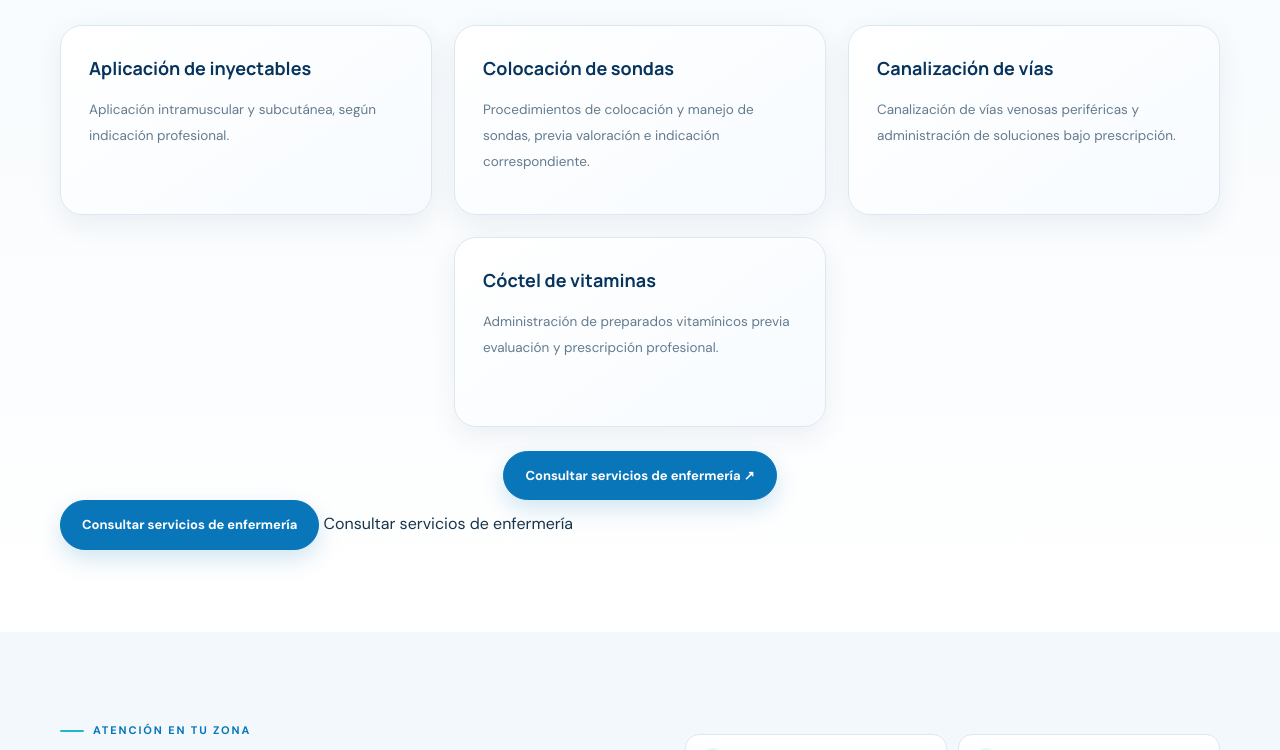
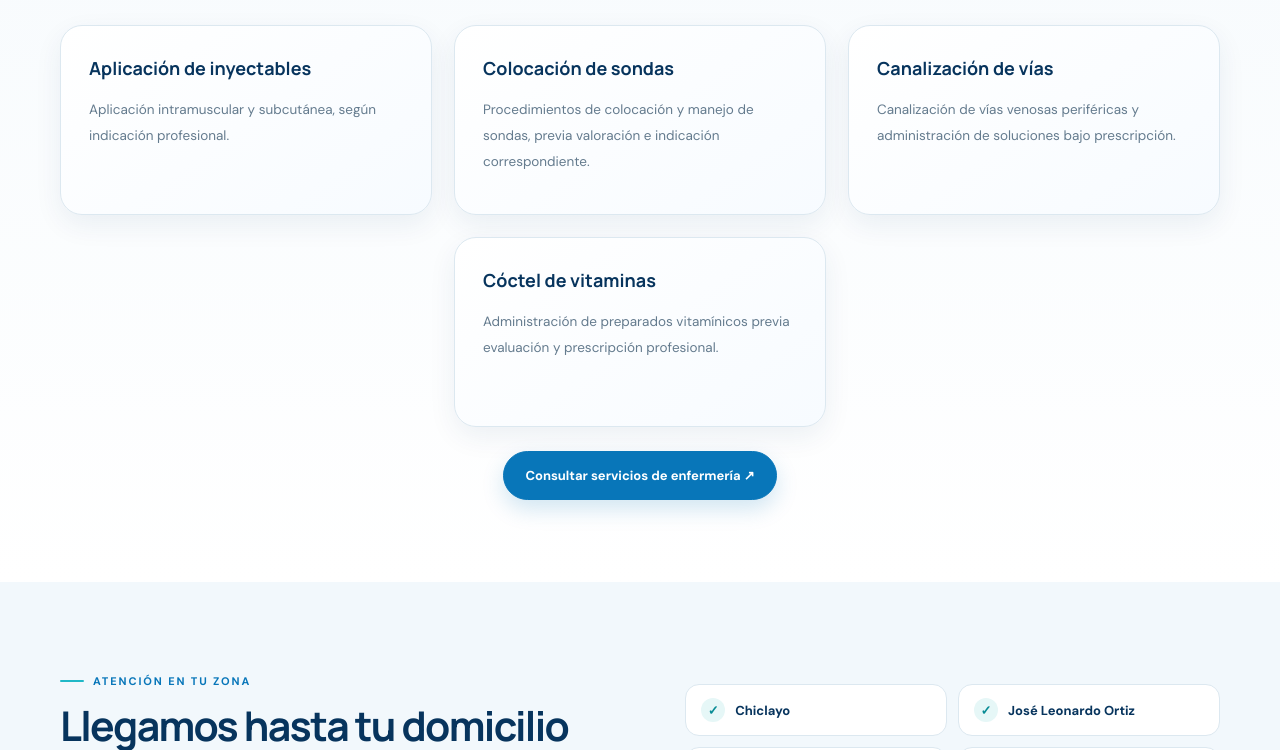
Before and after one commit to victor1896/hc-diagnostic-web, a plain HTML site: page index.html in a window 1280 px wide. Shown: the part 3890-4640 px from the top of the page. Drawn offline with Linux system fonts and the light colour scheme.

Commit message:
Remove duplicate nursing services consultation link
Removed duplicate link for nursing services consultation.

```diff
--- a/index.html
+++ b/index.html
@@ -639,12 +639,7 @@
     Consultar servicios de enfermería ↗
   </a>
 </div>
-     <a class="button" href="https://wa.me/51975250738?text=Hola%2C%20deseo%20consultar%20sobre%20los%20servicios%20de%20enfermer%C3%ADa%20a%20domicilio.%20Quisiera%20informaci%C3%B3n%20sobre%20disponibilidad%20y%20costos." target="_blank" rel="noopener">
-  Consultar servicios de enfermería
-</a>
-        Consultar servicios de enfermería
-      </a>
-    </div>
+
 
   </div>
 </section>
```
